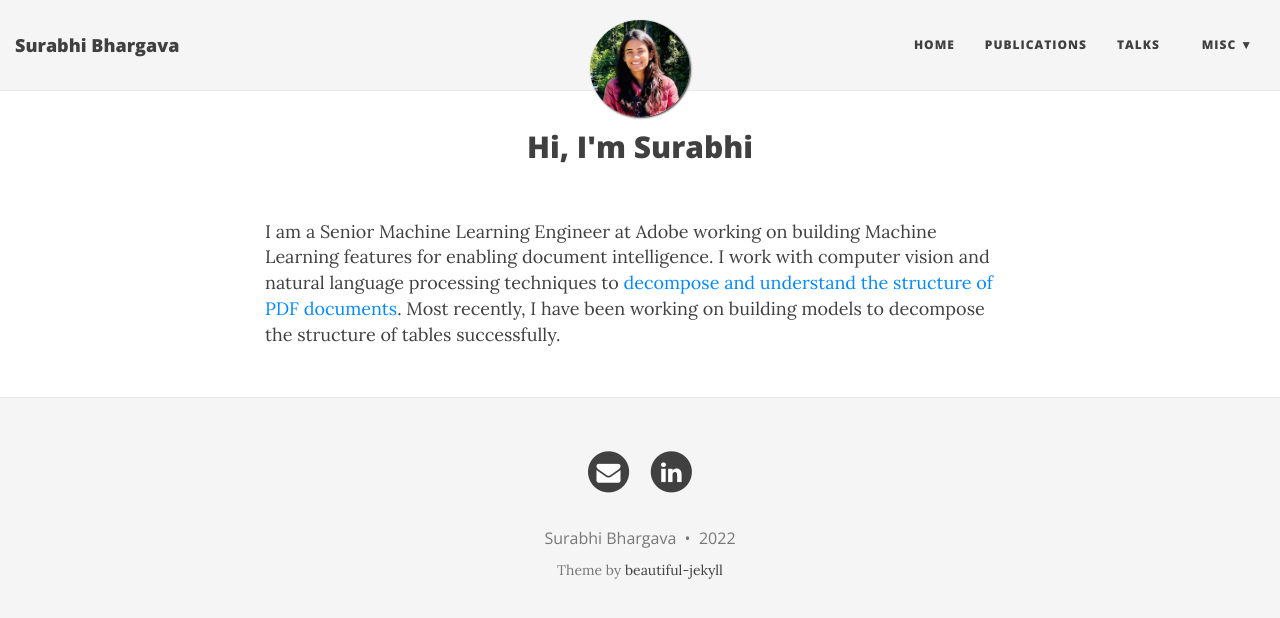
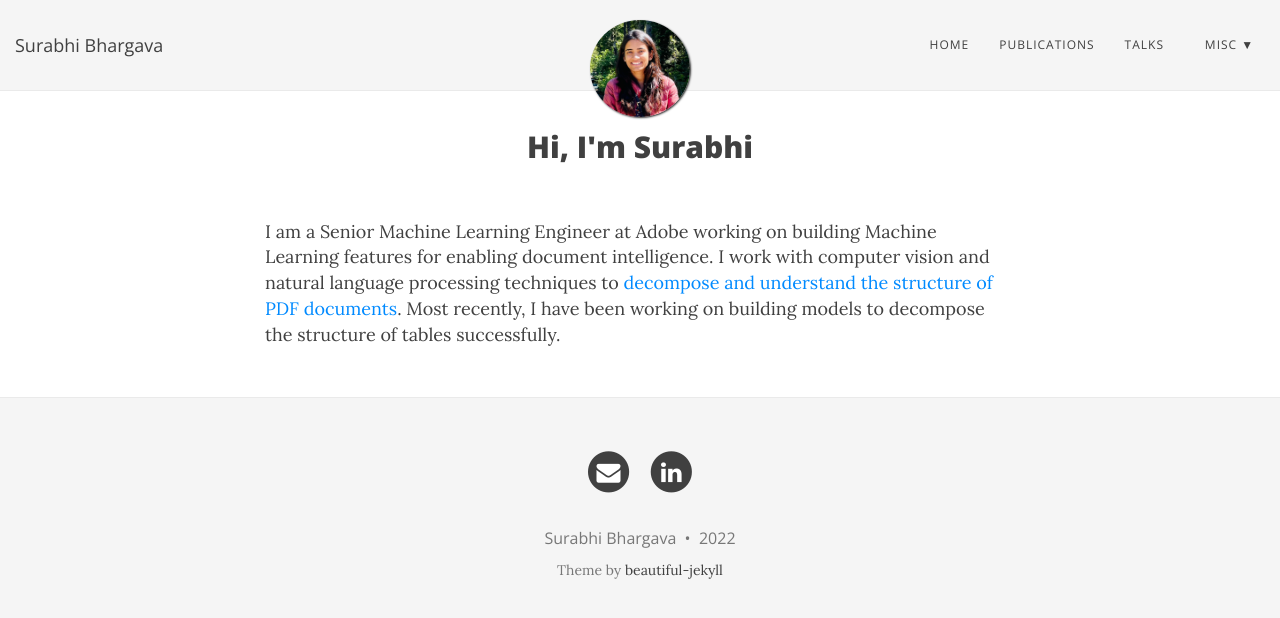
Before and after one commit to surabhibhargava/surabhibhargava.github.io, a Jekyll site: the page built from index.html, in a window 1280 px wide. Shown: the top 618 px of the page. Built offline with Jekyll 4.4.1, drawn with Linux system fonts in a browser that asks for light colours; nearby versions of some CDN libraries; the list of posts is cut into pages by our own code.

Commit message:
update css

```diff
--- a/css/main.css
+++ b/css/main.css
@@ -114,8 +114,9 @@ img {
 
 .navbar-custom .navbar-brand,
 .navbar-custom .nav li a {
-  font-weight: 800;
+  font-weight: 500;
   color: #404040;
+  margin: auto;
 }
 
 .navbar-custom .navbar-brand:hover,
```
Also changed, not shown: 7 other files.
